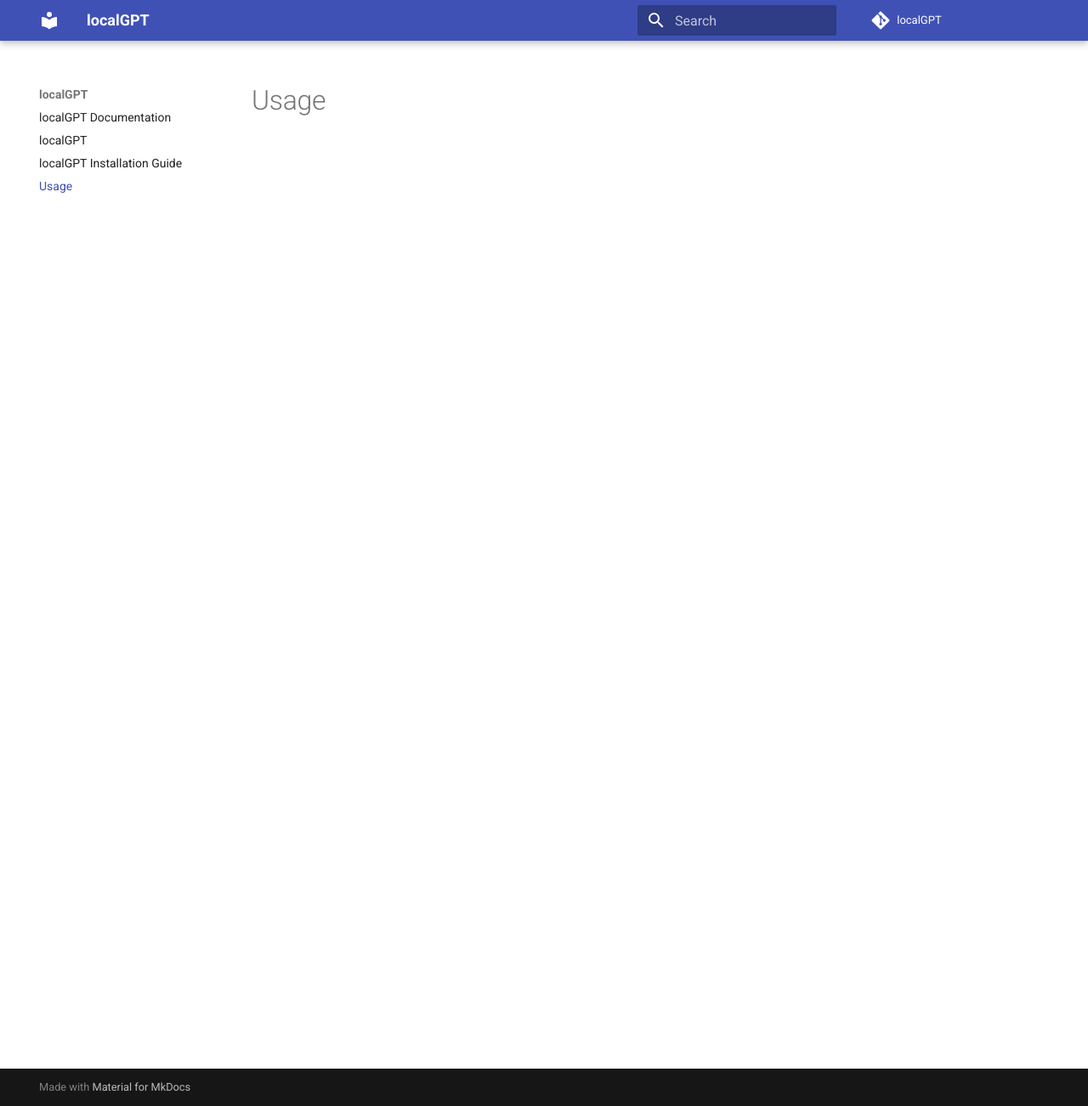
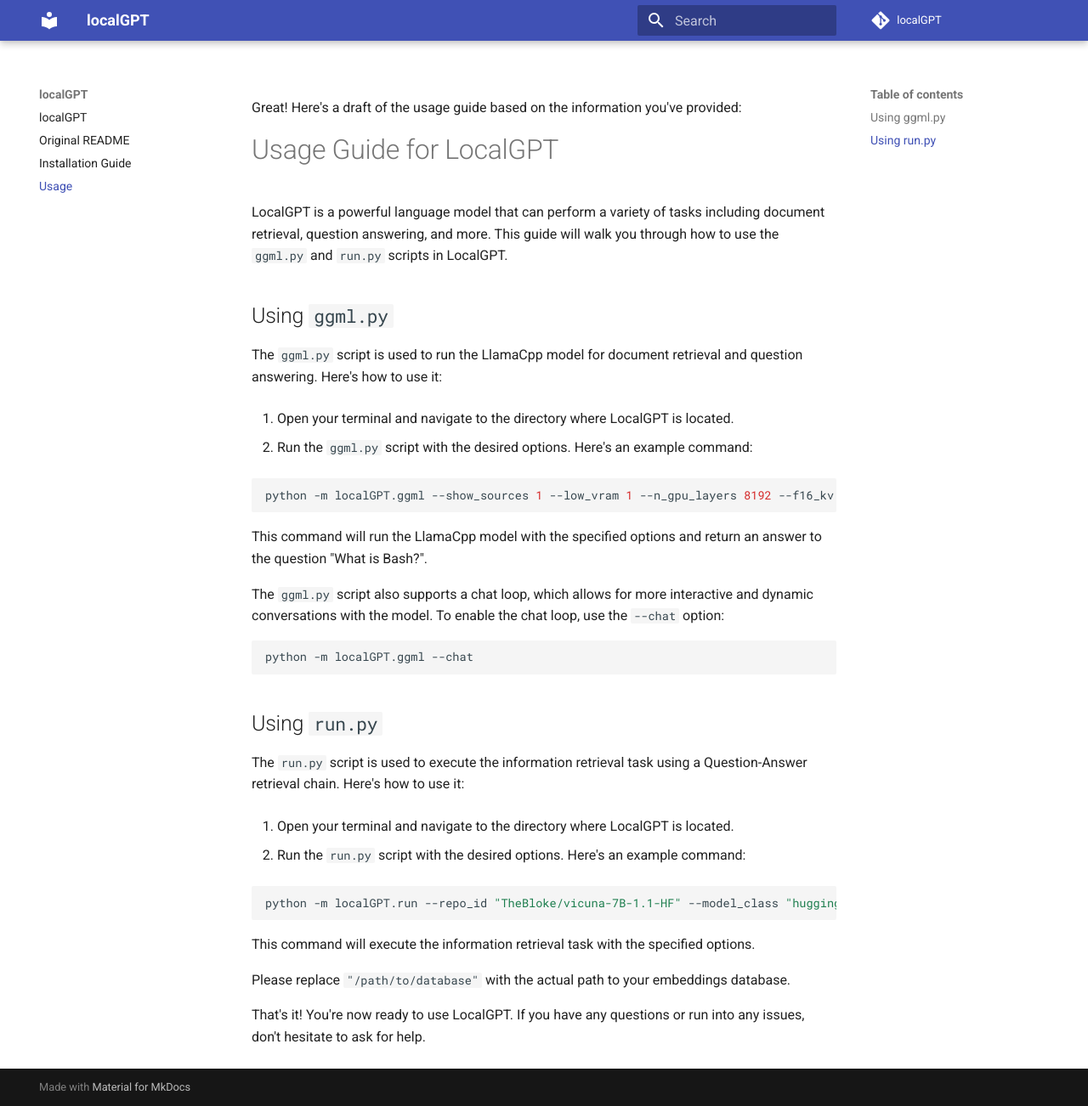
Before and after one commit to PromtEngineer/localGPT, an MkDocs documentation site: the page built from docs/usage.md, in a window 1280 px wide and 1302 px high. Shown: the whole window at 85% size. Built offline with MkDocs 1.6.1 and Material for MkDocs 9.7.7, drawn with Linux system fonts in a browser that asks for light colours; comment, search, counter and statistics services are not loaded.

Commit message:
docs: Add usage and minor fixes
Signed-off-by: teleprint-me <77757836+teleprint-me@users.noreply.github.com>

````diff
--- a/docs/backup.md
+++ b/docs/backup.md
@@ -1,4 +1,4 @@
-# localGPT
+# Original README
 
 This project was inspired by the original [privateGPT](https://github.com/imartinez/privateGPT). Most of the description
 here is inspired by the original privateGPT.
--- a/docs/index.md
+++ b/docs/index.md
@@ -1,4 +1,4 @@
-# localGPT Documentation
+# localGPT
 
 ## Introduction
 
--- a/docs/usage.md
+++ b/docs/usage.md
@@ -1 +1,49 @@
-# Usage
+Great! Here's a draft of the usage guide based on the information you've provided:
+
+# Usage Guide for LocalGPT
+
+LocalGPT is a powerful language model that can perform a variety of tasks including document retrieval, question
+answering, and more. This guide will walk you through how to use the `ggml.py` and `run.py` scripts in LocalGPT.
+
+## Using `ggml.py`
+
+The `ggml.py` script is used to run the LlamaCpp model for document retrieval and question answering. Here's how to use
+it:
+
+1. Open your terminal and navigate to the directory where LocalGPT is located.
+
+2. Run the `ggml.py` script with the desired options. Here's an example command:
+
+```bash
+python -m localGPT.ggml --show_sources 1 --low_vram 1 --n_gpu_layers 8192 --f16_kv 1 --max_tokens 512 --repo_id "TheBloke/orca_mini_3B-GGML" --filename "orca-mini-3b.ggmlv3.q4_1.bin" --prompt "What is Bash?"
+```
+
+This command will run the LlamaCpp model with the specified options and return an answer to the question "What is
+Bash?".
+
+The `ggml.py` script also supports a chat loop, which allows for more interactive and dynamic conversations with the
+model. To enable the chat loop, use the `--chat` option:
+
+```bash
+python -m localGPT.ggml --chat
+```
+
+## Using `run.py`
+
+The `run.py` script is used to execute the information retrieval task using a Question-Answer retrieval chain. Here's
+how to use it:
+
+1. Open your terminal and navigate to the directory where LocalGPT is located.
+
+2. Run the `run.py` script with the desired options. Here's an example command:
+
+```bash
+python -m localGPT.run --repo_id "TheBloke/vicuna-7B-1.1-HF" --model_class "huggingface" --safetensors "model.safetensors" --embeddings_repo_id "hkunlp/instructor-large" --embeddings_class "HuggingFaceInstructEmbeddings" --torch_device_type "cuda" --path_database "/path/to/database" --show_sources False --use_triton False
+```
+
+This command will execute the information retrieval task with the specified options.
+
+Please replace `"/path/to/database"` with the actual path to your embeddings database.
+
+That's it! You're now ready to use LocalGPT. If you have any questions or run into any issues, don't hesitate to ask for
+help.
````
Also changed, not shown: docs/installation.md (+3 -2 lines).
